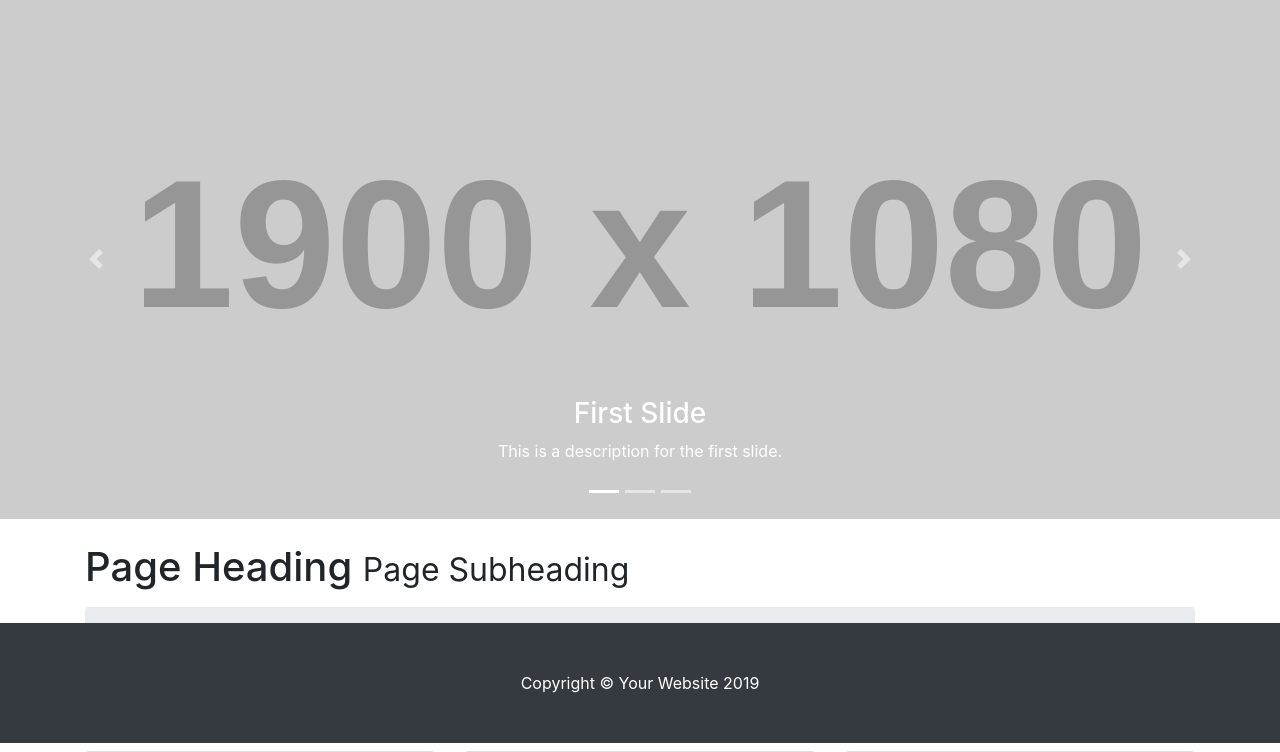
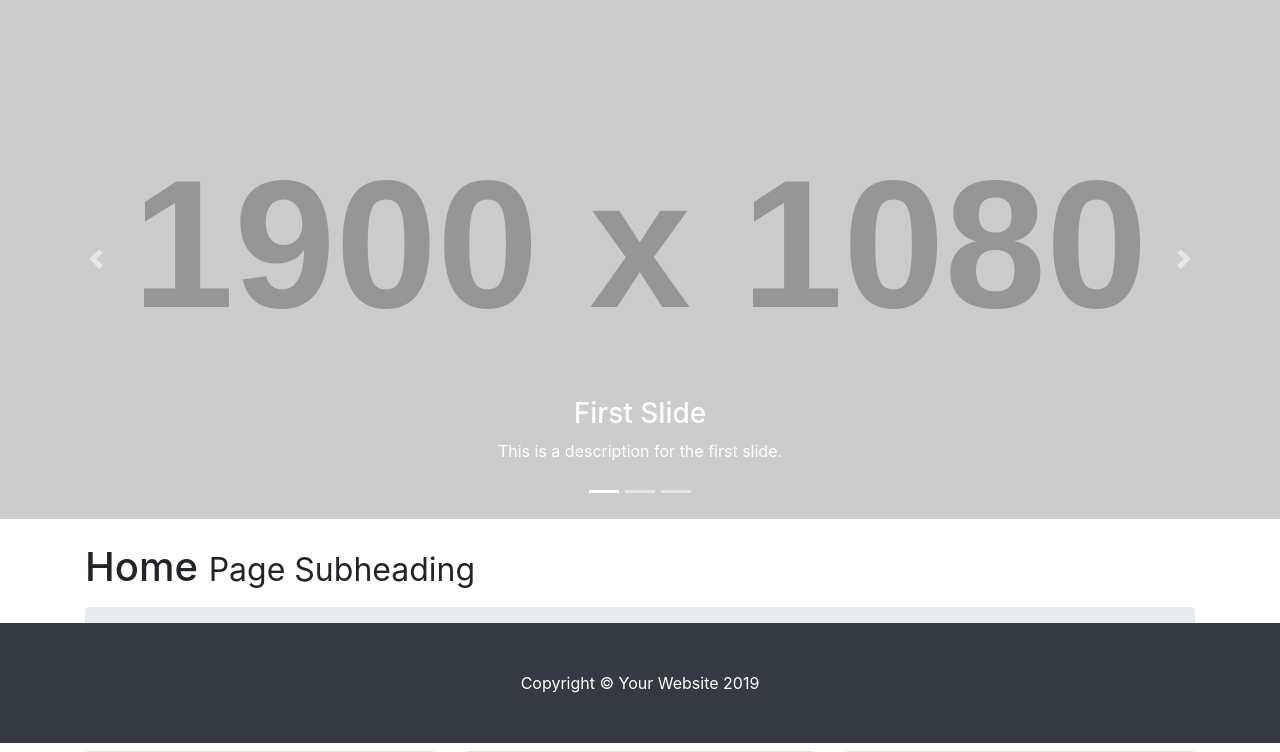
Before and after one commit to MarcLignarius/PHP.Template, a PHP site: page /index.php in a window 1280 px wide. Shown: the part 57-809 px from the top of the page. Run offline with PHP 8.4, Linux system fonts and the light colour scheme; grey boxes labelled with a size stand in for pictures from a placeholder-image service; some libraries are stand-ins or nearby versions.

Commit message:
add php echos for page title

```diff
--- a/breadcrumb.php
+++ b/breadcrumb.php
@@ -1,6 +1,6 @@
 <!-- Page Heading/Breadcrumbs -->
 <div class="container">
-    <h1 class="mt-4 mb-3">Page Heading
+    <h1 class="mt-4 mb-3"><?php echo $page_title; ?>
         <small>Page Subheading</small>
     </h1>
 
@@ -8,6 +8,6 @@
         <li class="breadcrumb-item">
             <a href="index.php">Home</a>
         </li>
-        <li class="breadcrumb-item active">Page Name</li>
+        <li class="breadcrumb-item active"><?php echo $page_title; ?></li>
     </ol>
 </div>
```
